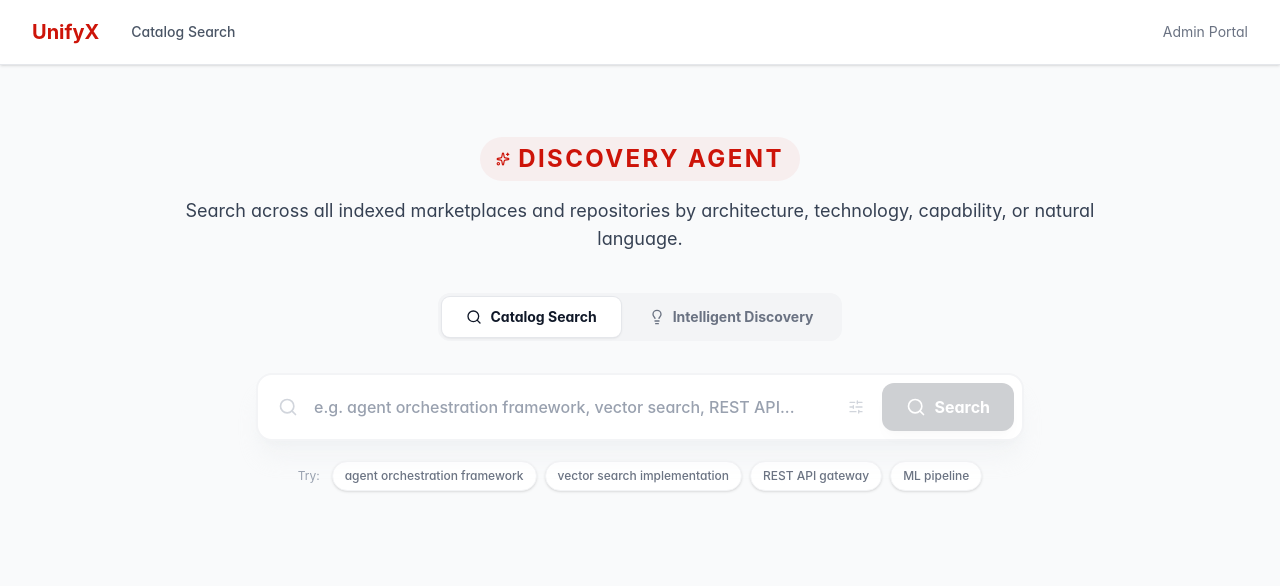
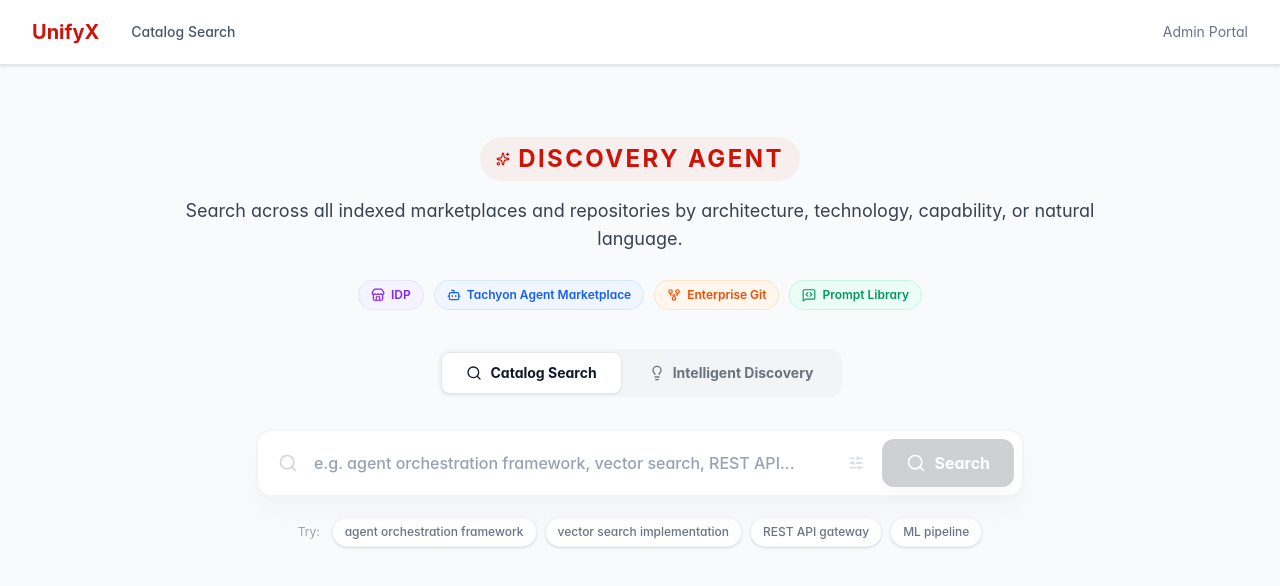
Before and after one commit to roshinpv1/cmind, a React app in the folder frontend/: page /catalog-search in a window 1280 px wide. Shown: the top 586 px of the page. Built offline with nearby package versions, Linux system fonts and the light colour scheme; the HTML template or start-up script is replaced by a standard one.

Commit message:
Update AgentCatalogSearch.tsx

```diff
--- a/frontend/src/pages/user/AgentCatalogSearch.tsx
+++ b/frontend/src/pages/user/AgentCatalogSearch.tsx
@@ -22,6 +22,10 @@ import {
     GitBranch,
     AlertTriangle,
     Gauge,
+    Store,
+    Bot,
+    GitFork,
+    MessageSquareCode,
 } from "lucide-react";
 
 interface CatalogResult {
@@ -509,6 +513,24 @@ export default function AgentCatalogSearch() {
                     <p className="text-gray-700 text-lg max-w-xlg mx-auto">
                         Search across all indexed marketplaces and repositories by architecture, technology, capability, or natural language.
                     </p>
+
+                    {/* Feature Icons */}
+                    <div className="flex items-center justify-center gap-3 pt-3 flex-wrap">
+                        {[
+                            { icon: Store, label: "IDP", color: "text-violet-600 bg-violet-50 ring-violet-200/60" },
+                            { icon: Bot, label: "Tachyon Agent Marketplace", color: "text-blue-600 bg-blue-50 ring-blue-200/60" },
+                            { icon: GitFork, label: "Enterprise Git", color: "text-orange-600 bg-orange-50 ring-orange-200/60" },
+                            { icon: MessageSquareCode, label: "Prompt Library", color: "text-emerald-600 bg-emerald-50 ring-emerald-200/60" },
+                        ].map(({ icon: Icon, label, color }) => (
+                            <div
+                                key={label}
+                                className={`inline-flex items-center gap-1.5 px-3 py-1.5 rounded-full text-xs font-semibold ring-1 ${color} hover:shadow-sm transition-all cursor-default`}
+                            >
+                                <Icon className="h-3.5 w-3.5" />
+                                {label}
+                            </div>
+                        ))}
+                    </div>
                 </div>
 
                 {/* Mode Toggle */}
```
